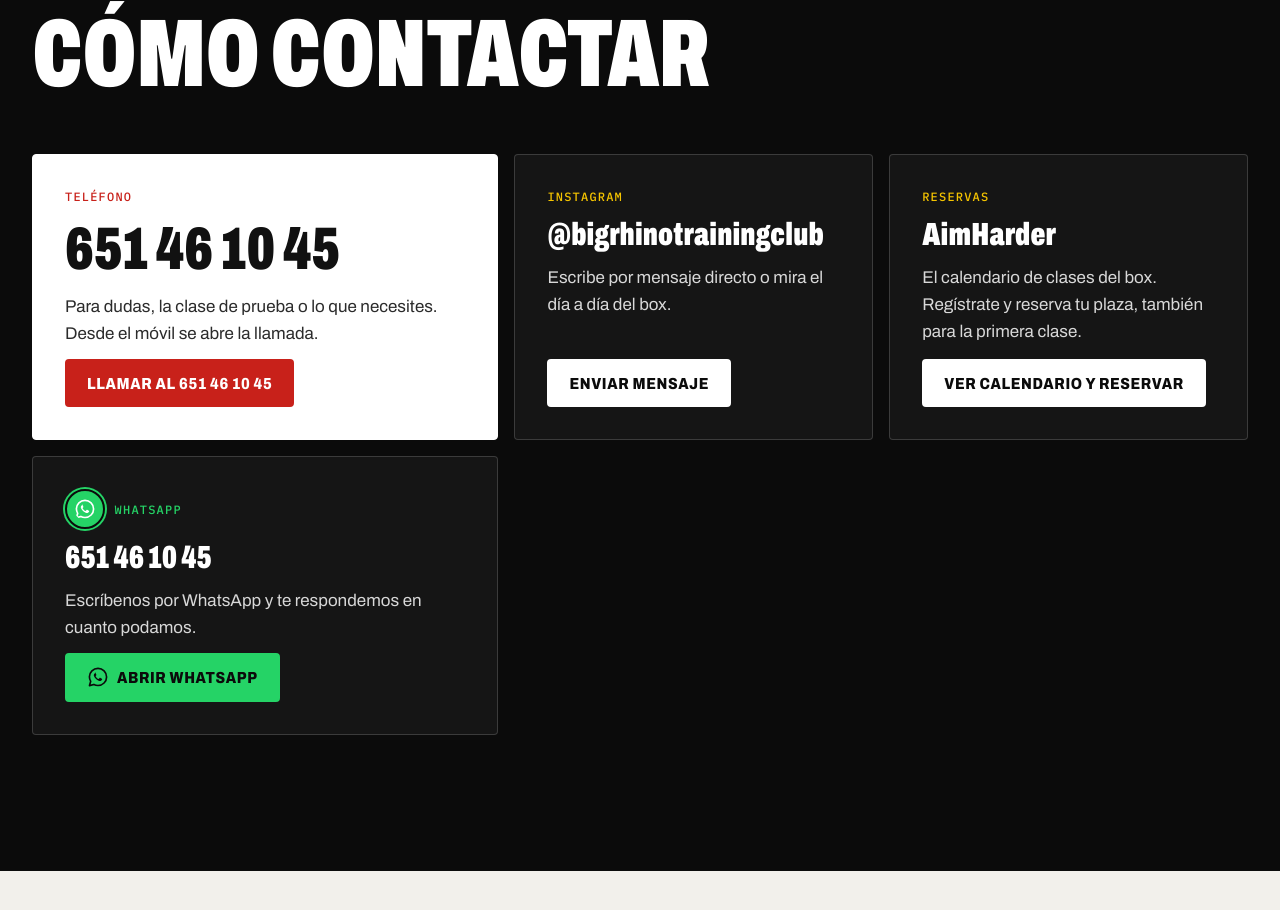
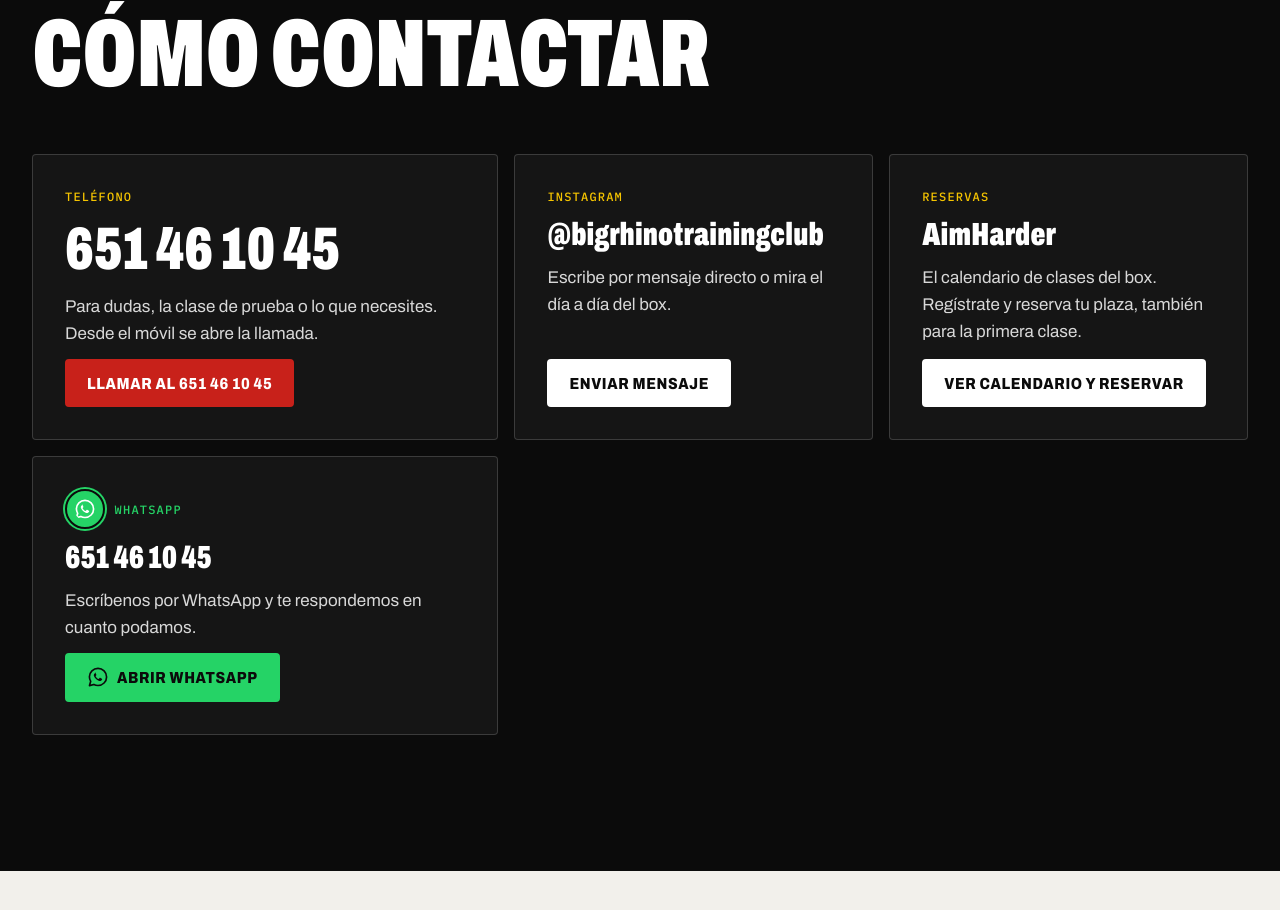
Before and after one commit to crsdigitalizacion/big-rhino-training-club, a plain HTML site: page contacto.html in a window 1280 px wide. Shown: the part 900-1810 px from the top of the page. Drawn offline with Linux system fonts and the light colour scheme.

Commit message:
Tarjeta de teléfono en Contacto con el mismo fondo oscuro que las demás
Co-Authored-By: Claude Opus 5.5 <noreply@anthropic.com>

```diff
--- a/assets/css/styles.css
+++ b/assets/css/styles.css
@@ -751,9 +751,7 @@ html:not(.js) .menu { display: block; position: static; }
   display: flex; flex-direction: column; gap: .75rem; padding: clamp(1.25rem, 3vw, 2rem);
   background: var(--carbon); border: 1px solid var(--linea-clara); border-radius: var(--radio);
 }
-.canal--destacado { background: var(--blanco); color: var(--tinta); border-color: var(--blanco); }
 .canal__tipo { margin: 0; font-family: var(--mono); font-size: .75rem; letter-spacing: .1em; text-transform: uppercase; color: var(--amarillo); }
-.canal--destacado .canal__tipo { color: var(--rojo); }
 .seccion .canal__dato {
   font-family: var(--display); font-weight: 900; font-stretch: 68%; text-transform: none;
   font-size: clamp(1.5rem, 5vw, 2rem); line-height: 1.05; overflow-wrap: anywhere;
@@ -762,7 +760,6 @@ html:not(.js) .menu { display: block; position: static; }
 .canal__dato a { text-decoration: none; }
 .canal__dato a:hover { text-decoration: underline; }
 .canal__texto { margin: 0; color: #d8d8d8; flex: 1; }
-.canal--destacado .canal__texto { color: #2b2b2b; }
 .canal .boton { align-self: flex-start; }
 /* Tarjeta de WhatsApp: icono verde junto a la etiqueta y botón verde. */
 .canal--whatsapp .canal__tipo { display: flex; align-items: center; gap: .6rem; color: #25d366; }
--- a/contacto.html
+++ b/contacto.html
@@ -15,7 +15,7 @@
   <link rel="icon" href="favicon.png" type="image/png">
   <link rel="apple-touch-icon" href="apple-touch-icon.png">
   <link rel="preload" href="assets/fonts/archivo-var-latin.woff2" as="font" type="font/woff2" crossorigin>
-  <link rel="stylesheet" href="assets/css/styles.css?v=33">
+  <link rel="stylesheet" href="assets/css/styles.css?v=34">
   <script>document.documentElement.classList.add('js');</script>
   <script src="assets/js/telon.js?v=4"></script>
 </head>
```
Also changed, not shown: aviso-legal.html (+1 -1 lines), box.html (+1 -1 lines), clases.html (+1 -1 lines), cookies.html (+1 -1 lines), horarios.html (+1 -1 lines), index.html (+1 -1 lines), privacidad.html (+1 -1 lines), prueba.html (+1 -1 lines).
